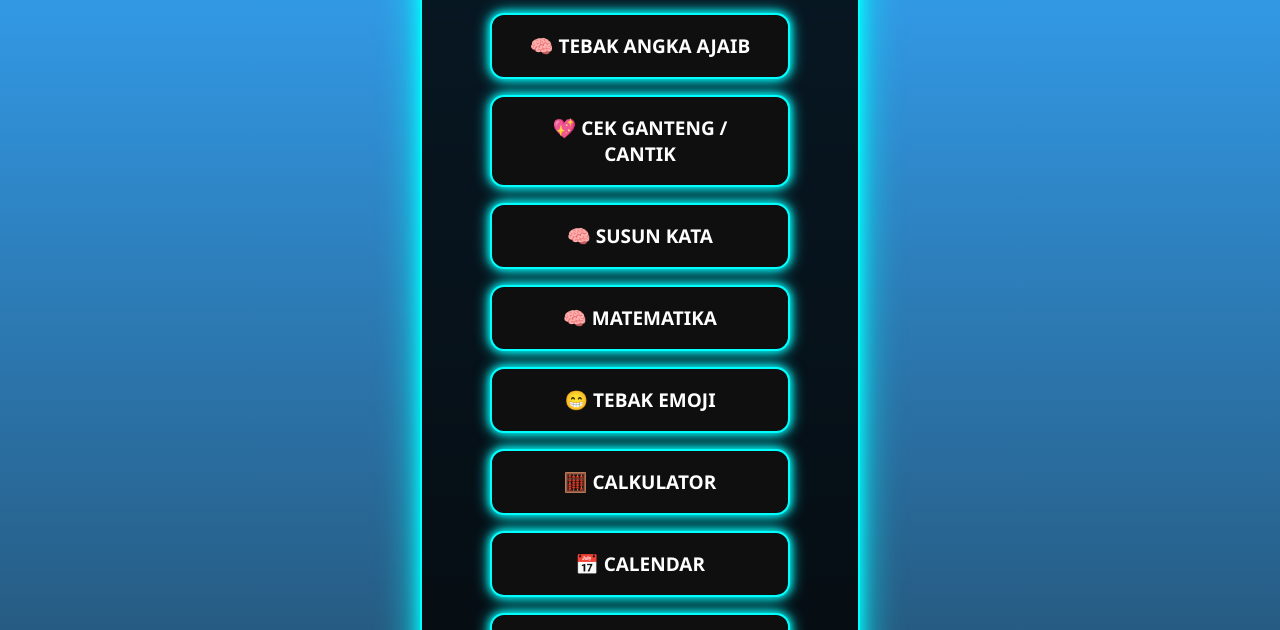
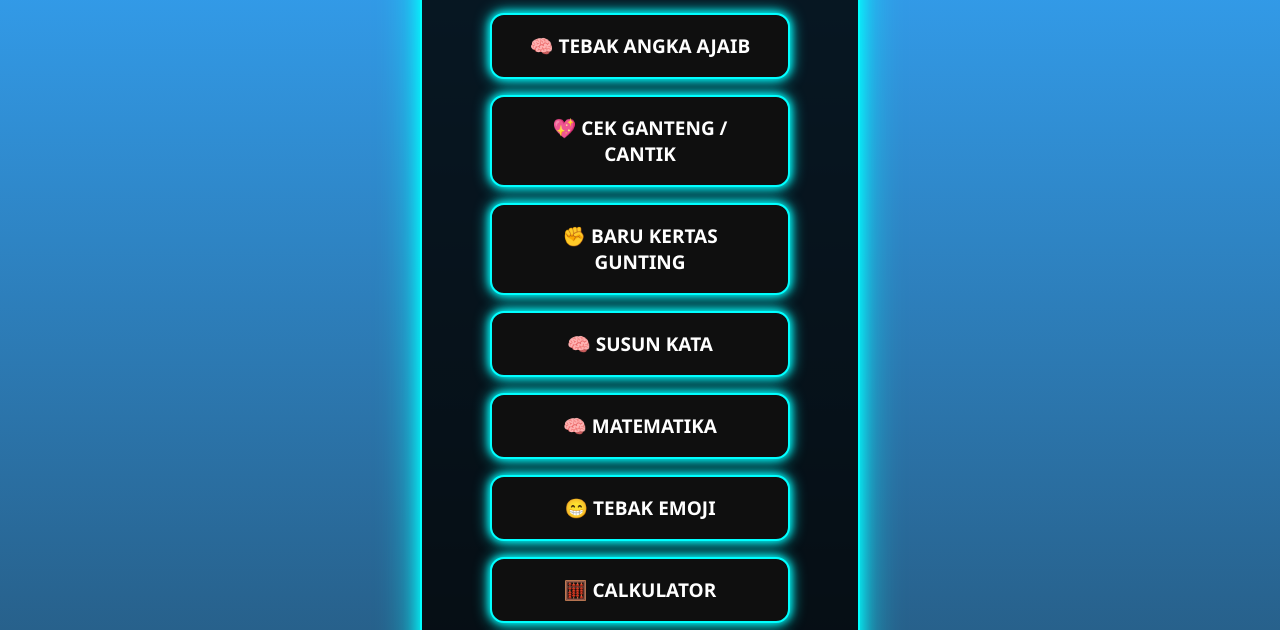
Before and after one commit to almas027/ZeroByteID, a plain HTML site: page gameseru.html in a window 1280 px wide. Shown: the part 170-800 px from the top of the page. Drawn offline with Linux system fonts and the light colour scheme.

Commit message:
Update gameseru.html

```diff
--- a/gameseru.html
+++ b/gameseru.html
@@ -117,6 +117,7 @@
 
     <a href="tebakangka.html" class="button">🧠 TEBAK ANGKA AJAIB</a>
     <a href="cektampil.html" class="button">💖 CEK GANTENG / CANTIK</a>
+    <a href="suit.html" class="button">✊ BARU KERTAS GUNTING</a>
     <a href="susunkata.html" class="button">🧠 SUSUN KATA </a>
     <a href="matematik.html" class="button">🧠 MATEMATIKA</a>
     <a href="tebakemoji.html" class="button">😁 TEBAK EMOJI</a>
```
